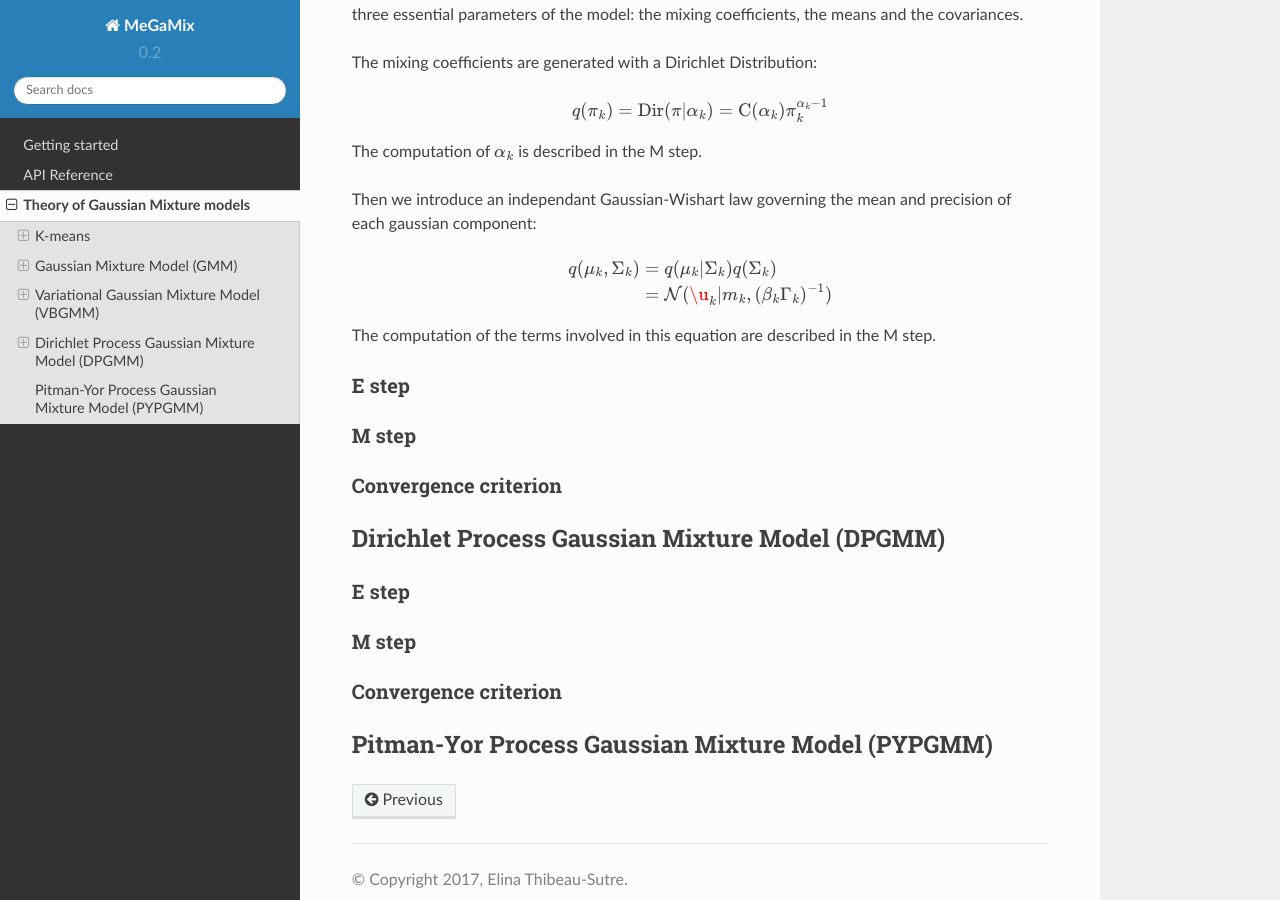
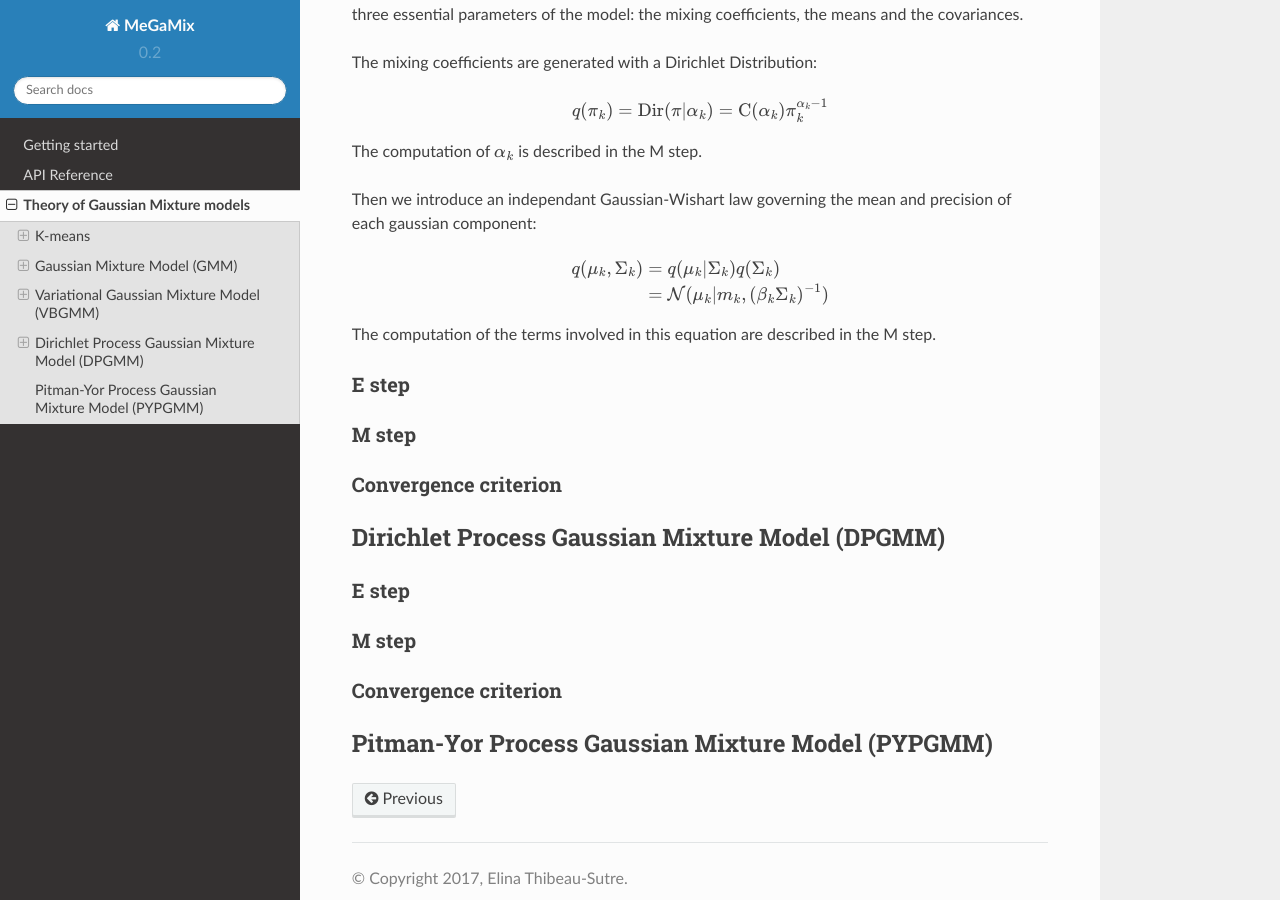
Before and after one commit to 14thibea/megamix, a Sphinx documentation site: the page built from doc/technical_doc.rst, in a window 1280 px wide and 900 px high, scrolled down 3095 px. Built offline with Sphinx 7.4.7 and the Read the Docs theme 2.0.0, drawn with Linux system fonts in a browser that asks for light colours; formulas are drawn with MathJax 3.

Commit message:
repairs \u in \mu

```diff
--- a/doc/technical_doc.rst
+++ b/doc/technical_doc.rst
@@ -161,7 +161,7 @@ Then we introduce an independant Gaussian-Wishart law governing the mean and pre
 
     \begin{split}
     q(\mu_k,\Sigma_k) & = q(\mu_k|\Sigma_k)q(\Sigma_k) \\
-    & = \mathcal{N}(\u_k|m_k,(\beta_k\Gamma_k)^{-1})
+    & = \mathcal{N}(\mu_k|m_k,(\beta_k\Sigma_k)^{-1})
     \end{split}
 
 The computation of the terms involved in this equation are described in the M step.
```
